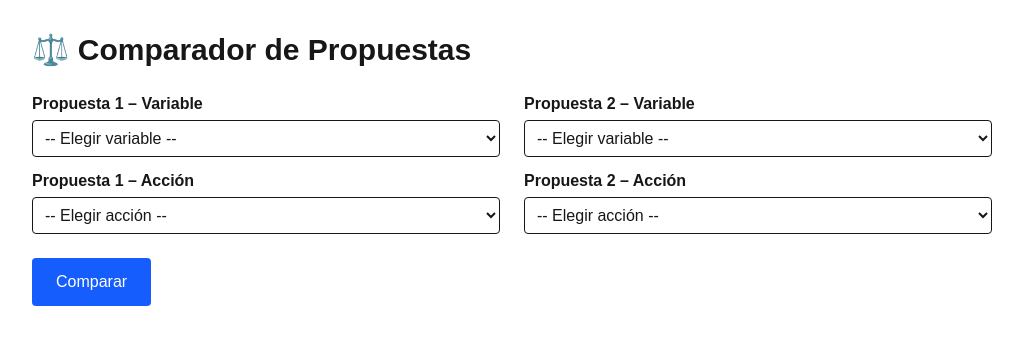
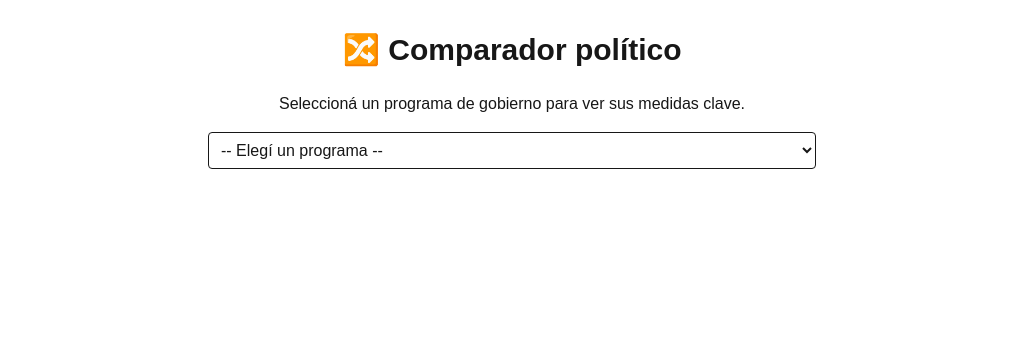
Before and after one commit to romasanta819/pidea-app, a Next.js app: page /comparador in a window 1280 px wide. Shown: the top 344 px of the page, without its empty margins (128-1151 px from the left). Built offline with nearby package versions, Linux system fonts and the light colour scheme.

Commit message:
fix: Remover variable no usada en comparador

```diff
--- a/pages/comparador.tsx
+++ b/pages/comparador.tsx
@@ -1,155 +1,67 @@
-// pages/comparador.tsx
+// pages/comparador.tsx (Versión sin la variable 'variable' sin usar)
 import { useState } from 'react';
-import {
-  LineChart,
-  Line,
-  XAxis,
-  YAxis,
-  CartesianGrid,
-  Tooltip,
-  ResponsiveContainer
-} from 'recharts';
 
-interface PuntoSim {
-  nombre: string;
-  pobreza: number;
-  empleo: number;
-  reservas: number;
+const programas = [
+  {
+    nombre: 'Programa A',
+    medidas: ['Aumento del gasto en salud', 'Reducción de impuestos a pymes', 'Impulso a exportaciones']
+  },
+  {
+    nombre: 'Programa B',
+    medidas: ['Ajuste fiscal', 'Reducción de subsidios', 'Incremento de la tasa de interés']
+  },
+  {
+    nombre: 'Programa C',
+    medidas: ['Expansión de infraestructura', 'Créditos a cooperativas', 'Estímulo a la inversión extranjera']
   }
-
-const variables = [
-  'Gasto público',
-  'Tasa de interés',
-  'Importaciones',
-  'Exportaciones',
-  'Impuestos'
 ];
-const acciones = ['Aumentar', 'Disminuir'];
 
 export default function Comparador() {
-  const [var1, setVar1] = useState('');
-  const [accion1, setAccion1] = useState('');
-  const [datos1, setDatos1] = useState<PuntoSim[]>([]);
+  const [seleccionado, setSeleccionado] = useState('');
 
-  const [var2, setVar2] = useState('');
-  const [accion2, setAccion2] = useState('');
-  const [datos2, setDatos2] = useState<PuntoSim[]>([]);
+  const programa = programas.find((p) => p.nombre === seleccionado);
 
-  const [error, setError] = useState('');
-
-  // Función genérica para generar la curva
-  const generarCurva = (accion: string, variable: string): PuntoSim[] => {
-    const base = [100, 102, 105, 107, 110, 112, 115];
-    const mult = accion === 'Aumentar' ? 1.1 : 0.9;
-    return base.map((v, i) => ({
-      nombre: `Mes ${i + 1}`,
-      pobreza: +(v / mult).toFixed(2),
-      empleo: +(v * mult).toFixed(2),
-      reservas: +(v * (2 - mult)).toFixed(2)
-    }));
+  const registrarComparacion = (nombre: string) => {
+    const nuevaAccion = {
+      accion: `Comparación: análisis del ${nombre}`,
+      fecha: new Date().toISOString().split('T')[0]
     };
-
-  const comparar = () => {
-    if (!var1 || !accion1 || !var2 || !accion2) {
-      setError('Por favor completá ambas variables y sus acciones.');
-      return;
-    }
-    setError('');
-    setDatos1(generarCurva(accion1, var1));
-    setDatos2(generarCurva(accion2, var2));
+    const historial = JSON.parse(localStorage.getItem('historialPIDIA') || '[]');
+    historial.unshift(nuevaAccion);
+    localStorage.setItem('historialPIDIA', JSON.stringify(historial.slice(0, 10)));
+    alert('Comparación registrada en tu perfil ✅');
   };
 
   return (
-    <main className="p-8 max-w-5xl mx-auto">
-      <h1 className="text-3xl font-bold mb-6">⚖️ Comparador de Propuestas</h1>
+    <main className="p-8 max-w-2xl mx-auto text-center">
+      <h1 className="text-3xl font-bold mb-6">🔀 Comparador político</h1>
+      <p className="mb-4">Seleccioná un programa de gobierno para ver sus medidas clave.</p>
 
-      {error && (
-        <div className="mb-4 text-red-600 font-medium">{error}</div>
-      )}
-
-      <div className="grid grid-cols-1 md:grid-cols-2 gap-6 mb-6">
-        <div>
-          <label className="block mb-1 font-semibold">Propuesta 1 – Variable</label>
       <select
-            value={var1}
-            onChange={e => setVar1(e.target.value)}
-            className="w-full p-2 border rounded mb-3"
+        value={seleccionado}
+        onChange={(e) => setSeleccionado(e.target.value)} // <-- Aquí NO hay variable sin usar
+        className="w-full p-2 mb-6 border rounded"
       >
-            <option value="">-- Elegir variable --</option>
-            {variables.map(v => <option key={v} value={v}>{v}</option>)}
+        <option value="">-- Elegí un programa --</option>
+        {programas.map((p) => (
+          <option key={p.nombre} value={p.nombre}>{p.nombre}</option>
+        ))}
       </select>
 
-          <label className="block mb-1 font-semibold">Propuesta 1 – Acción</label>
-          <select
-            value={accion1}
-            onChange={e => setAccion1(e.target.value)}
-            className="w-full p-2 border rounded"
+      {programa && (
+        <div className="text-left bg-gray-50 p-4 border rounded">
+          <h2 className="font-semibold mb-2">Medidas de {programa.nombre}:</h2>
+          <ul className="list-disc list-inside mb-4">
+            {programa.medidas.map((m, index) => (
+              <li key={index}>{m}</li>
+            ))}
+          </ul>
+          <button
+            onClick={() => registrarComparacion(programa.nombre)}
+            className="bg-blue-600 text-white px-4 py-2 rounded hover:bg-blue-700"
           >
-            <option value="">-- Elegir acción --</option>
-            {acciones.map(a => <option key={a} value={a}>{a}</option>)}
-          </select>
-        </div>
-
-        <div>
-          <label className="block mb-1 font-semibold">Propuesta 2 – Variable</label>
-          <select
-            value={var2}
-            onChange={e => setVar2(e.target.value)}
-            className="w-full p-2 border rounded mb-3"
-          >
-            <option value="">-- Elegir variable --</option>
-            {variables.map(v => <option key={v} value={v}>{v}</option>)}
-          </select>
-
-          <label className="block mb-1 font-semibold">Propuesta 2 – Acción</label>
-          <select
-            value={accion2}
-            onChange={e => setAccion2(e.target.value)}
-            className="w-full p-2 border rounded"
-          >
-            <option value="">-- Elegir acción --</option>
-            {acciones.map(a => <option key={a} value={a}>{a}</option>)}
-          </select>
-        </div>
-      </div>
-
-      <button
-        onClick={comparar}
-        className="mb-6 px-6 py-3 bg-blue-600 text-white rounded hover:bg-blue-700"
-      >
-        Comparar
+            Registrar comparación
           </button>
-
-      {(datos1.length > 0 || datos2.length > 0) && (
-        <div className="grid grid-cols-1 md:grid-cols-2 gap-6">
-          <div>
-            <h2 className="text-xl font-semibold mb-2">Propuesta 1: {accion1} {var1}</h2>
-            <ResponsiveContainer width="100%" height={250}>
-              <LineChart data={datos1}>
-                <CartesianGrid strokeDasharray="3 3" />
-                <XAxis dataKey="nombre" />
-                <YAxis />
-                <Tooltip />
-                <Line type="monotone" dataKey="pobreza" stroke="#e11d48" name="Pobreza" />
-                <Line type="monotone" dataKey="empleo" stroke="#2563eb" name="Empleo" />
-                <Line type="monotone" dataKey="reservas" stroke="#16a34a" name="Reservas" />
-              </LineChart>
-            </ResponsiveContainer>
-          </div>
-          <div>
-            <h2 className="text-xl font-semibold mb-2">Propuesta 2: {accion2} {var2}</h2>
-            <ResponsiveContainer width="100%" height={250}>
-              <LineChart data={datos2}>
-                <CartesianGrid strokeDasharray="3 3" />
-                <XAxis dataKey="nombre" />
-                <YAxis />
-                <Tooltip />
-                <Line type="monotone" dataKey="pobreza" stroke="#e11d48" name="Pobreza" />
-                <Line type="monotone" dataKey="empleo" stroke="#2563eb" name="Empleo" />
-                <Line type="monotone" dataKey="reservas" stroke="#16a34a" name="Reservas" />
-              </LineChart>
-            </ResponsiveContainer>
-          </div>
         </div>
       )}
     </main>
```
Lines whose indentation alone changed are shown as unchanged.
